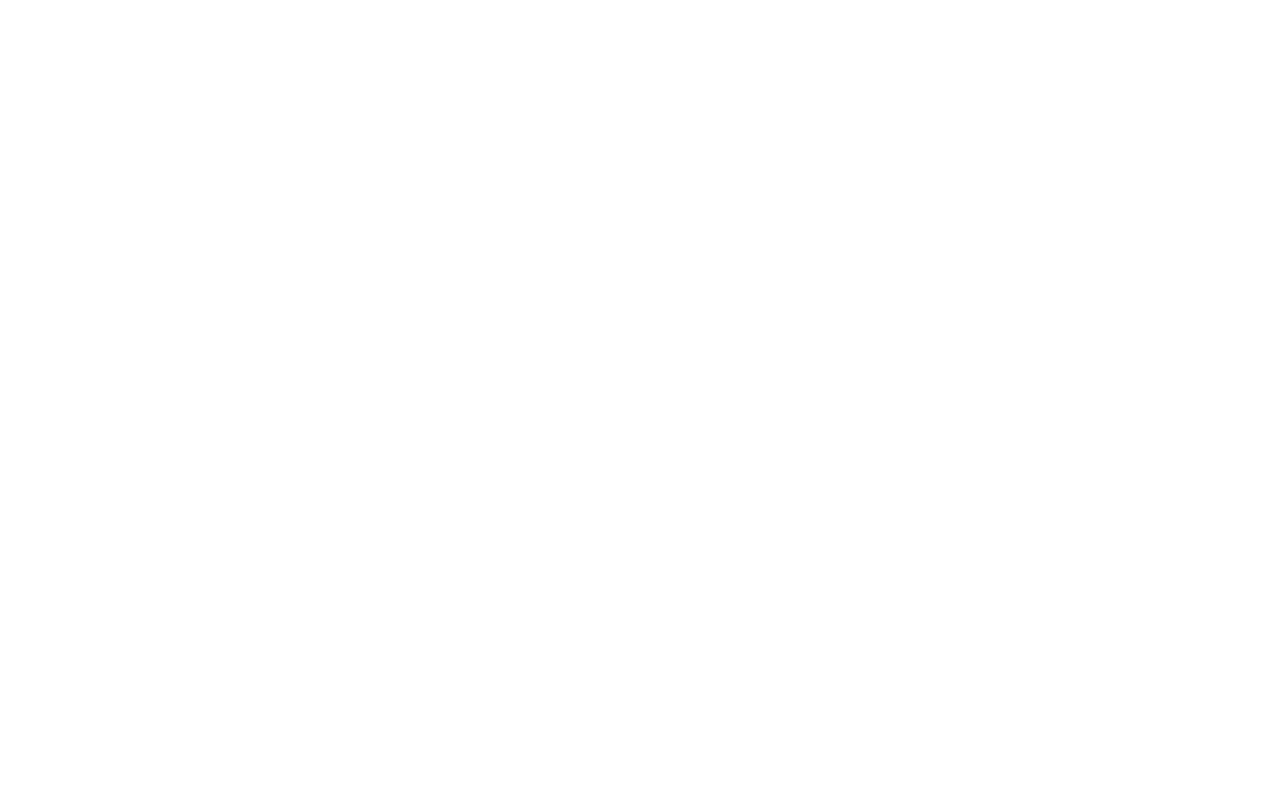
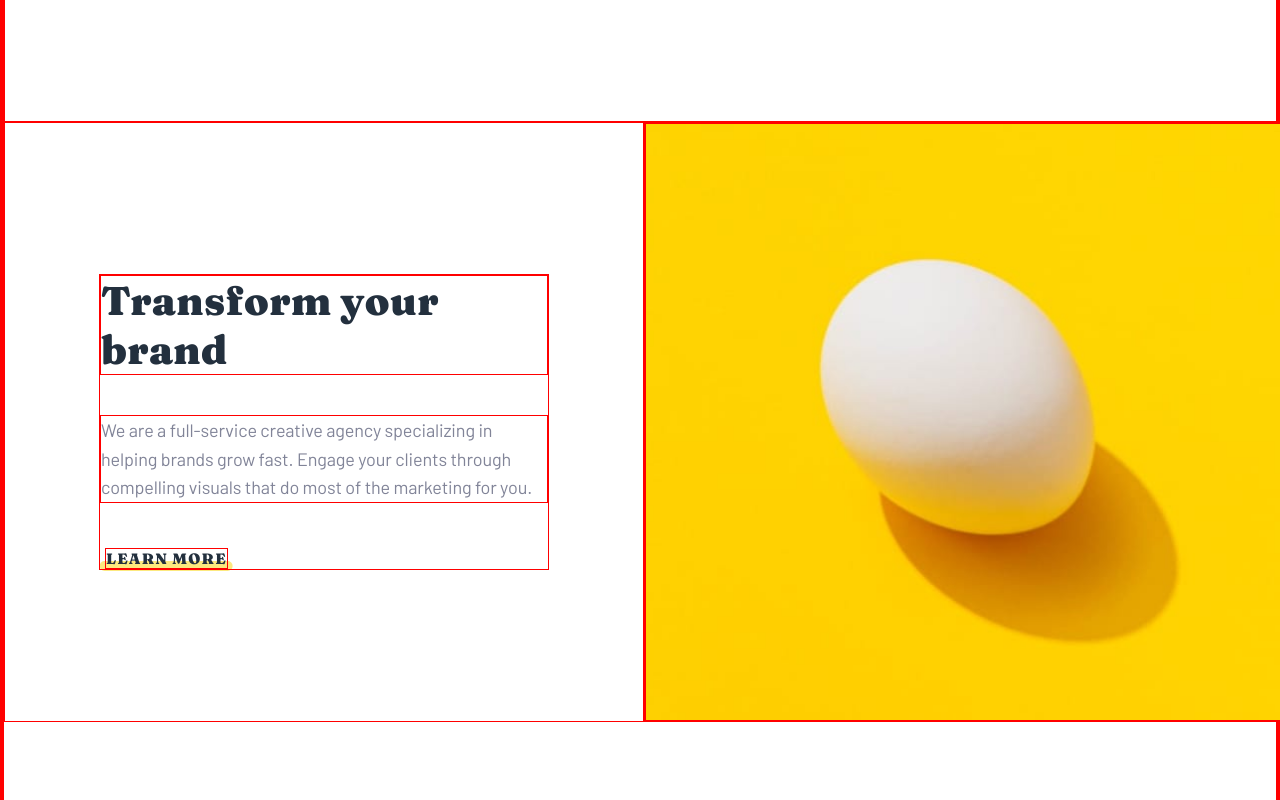
Before and after one commit to Maxnetz/Sunnyside-Agency, a React (Vite) app: page / in a window 1280 px wide. Shown: the part 800-1600 px from the top of the page. Before the commit the page ends 800 px from the top, so only its background shows below. Built offline with nearby package versions, Linux system fonts and the light colour scheme.

Commit message:
chore: applied display grid to main app file and added transform section

```diff
--- a/src/App.tsx
+++ b/src/App.tsx
@@ -2,11 +2,14 @@
 
 // Components
 import Header from "./components/Header/Header";
+import Transform from "./components/Transform/Transform";
 
 function App() {
     return (
         <div className="App">
             <Header />
+            <Transform />
+
         </div>
     );
 }
--- a/src/components/Header/Header.scss
+++ b/src/components/Header/Header.scss
@@ -1,9 +1,12 @@
 @import "../../styles/variables.scss";
 
 .Header {
+    grid-area: header;
     display: flex;
     flex-direction: column;
     align-items: center;
+
+
 
     & > img:first-of-type {
         width: 100%;
@@ -12,7 +15,8 @@
         position: absolute;
         top: 0;
         left: 0;
-        z-index: -1;
+        z-index: -100;
+
     }
 
     .Nav {
@@ -22,6 +26,7 @@
         align-items: center;
         width: 100%;
         position: relative;
+        z-index: 100;
 
         .logo__container {
             img {
@@ -103,6 +108,7 @@
                     -ms-transform: translateY(0);
                     -o-transform: translateY(0);
                 }
+
                 50% {
                     transform: translateY(30px);
                     -webkit-transform: translateY(30px);
@@ -110,6 +116,7 @@
                     -ms-transform: translateY(30px);
                     -o-transform: translateY(30px);
                 }
+
                 100% {
                     transform: translateY(0);
                     -webkit-transform: translateY(0);
--- a/src/components/Header/Header.tsx
+++ b/src/components/Header/Header.tsx
@@ -7,6 +7,7 @@
     return (
         <div className="Header">
             <img src={DesktopBannerImage} alt="banner-img" />
+
             <div className="Nav">
                 <div className="logo__container">
                     <img src={logo} alt="logo" />
@@ -30,10 +31,7 @@
 
             <div className="Hero__Container">
                 <h1>WE ARE CREATIVES</h1>
-                <img
-                    src={ArrowDown}
-                    alt="ArrowDown"
-                />
+                <img src={ArrowDown} alt="ArrowDown" />
             </div>
         </div>
     );
--- /dev/null
+++ b/src/components/Transform/Transform.scss
@@ -0,0 +1,90 @@
+@import "../../styles/variables";
+
+.transform-text {
+    grid-area: transform-text;
+    display: flex;
+    align-items: center;
+    justify-content: center;
+
+    & > div {
+        width: 450px;
+        display: flex;
+        flex-direction: column;
+        align-items: flex-start;
+        justify-content: center;
+
+        @media screen and (max-width: 1000px) {
+            width: 90%;
+        }
+
+        @media screen and (max-width: $break-point) {
+            align-items: center;
+            text-align: center;
+        }
+    }
+
+    h2 {
+        font-family: "Fraunces", serif;
+        font-weight: 900;
+        font-size: 40px;
+        letter-spacing: 40px * 0.01;
+        color: $very-dark-desaturated-blue;
+    }
+
+    p {
+        font-family: "Barlow", sans-serif;
+        font-size: 18px;
+        letter-spacing: 18px * (-0.007);
+        line-height: 160%;
+        color: $dark-grayish-blue;
+        margin: 40px 0 45px 0;
+    }
+
+    a {
+        font-family: "Fraunces", serif;
+        font-size: 15px;
+        font-weight: 900;
+        letter-spacing: 15px * (0.08);
+        color: $very-dark-desaturated-blue;
+        text-decoration: none;
+        position: relative;
+        margin-left: 5px;
+
+        &:before {
+            content: "";
+            width: 110%;
+            height: 10px;
+            background-color: rgba($yellow, 0.5);
+            display: inline-block;
+            position: absolute;
+            left: 50%;
+            bottom: -3px;
+            transform: translateX(-50%);
+            z-index: -1;
+            border-radius: 50px;
+            -webkit-border-radius: 50px;
+            -moz-border-radius: 50px;
+            -ms-border-radius: 50px;
+            -o-border-radius: 50px;
+            transition: background-color 0.3s ease-in-out;
+            -webkit-transition: background-color 0.3s ease-in-out;
+            -moz-transition: background-color 0.3s ease-in-out;
+            -ms-transition: background-color 0.3s ease-in-out;
+            -o-transition: background-color 0.3s ease-in-out;
+        }
+
+        &:hover::before {
+            background-color: rgba($yellow, 0.8);
+        }
+    }
+}
+
+.transform-image {
+    grid-area: transform-image;
+
+    img {
+        object-fit: cover;
+        width: 100%;
+        height: 100%;
+    }
+}
--- a/src/components/Transform/Transform.tsx
+++ b/src/components/Transform/Transform.tsx
@@ -1,7 +1,31 @@
-import React from "react";
+import "./Transform.scss";
+import DesktopTransformImage from "../../assets/images/desktop/image-transform.jpg";
+import MobileTransformImage from "../../assets/images/mobile/image-transform.jpg";
 
 const Transform = () => {
-    return <div>Transform</div>;
+    const link = "";
+
+    return (
+        <>
+            <div className="transform-text">
+                <div>
+                    <h2>Transform your brand</h2>
+                    <p>
+                        We are a full-service creative agency specializing in
+                        helping brands grow fast. Engage your clients through
+                        compelling visuals that do most of the marketing for
+                        you.
+                    </p>
+                    <a href={link} aria-label="Link to learn more">
+                        LEARN MORE
+                    </a>
+                </div>
+            </div>
+            <div className="transform-image">
+                <img src={DesktopTransformImage} alt="" />
+            </div>
+        </>
+    );
 };
 
 export default Transform;
--- a/src/styles/App.scss
+++ b/src/styles/App.scss
@@ -5,8 +5,41 @@
     padding: 0;
     box-sizing: border-box;
     outline: none;
+    border: 0.5px solid red;
 }
 
 li {
     list-style: none;
 }
+
+.App {
+    display: grid;
+    grid-template-columns: repeat(4, 25vw);
+    grid-template-rows: 918px 600px 600px 600px 777px 447px 350px;
+    grid-template-areas:
+        "header header header header"
+        "transform-text transform-text transform-image transform-image"
+        // name urself
+        "stand-out-image stand-out-image stand-out-text stand-out-text"
+        "graphic-design graphic-design photography photography"
+        "testimonials testimonials testimonials testimonials"
+        "milk-bottles orange cone sugar-cubes"
+        "footer footer footer footer";
+
+    @media screen and (max-width: $break-point) {
+        grid-template-columns: repeat(2, 50vw);
+        grid-template-rows: 538px 313px 437px 313px 437px 600px 600px 1260px 188px 188px 350px;
+        grid-template-areas:
+            "banner banner"
+            "transform-image transform-image"
+            "transform-text transform-text"
+            "stand-out-image stand-out-image"
+            "stand-out-text stand-out-text"
+            "graphic-design graphic-design"
+            "photography photography"
+            "testimonials testimonials"
+            "milk-bottles orange"
+            "cone sugar-cubes"
+            "footer footer";
+    }
+}
```
Also changed, not shown: src/components/Header/keep.scss (deleted, +0 -102 lines).
